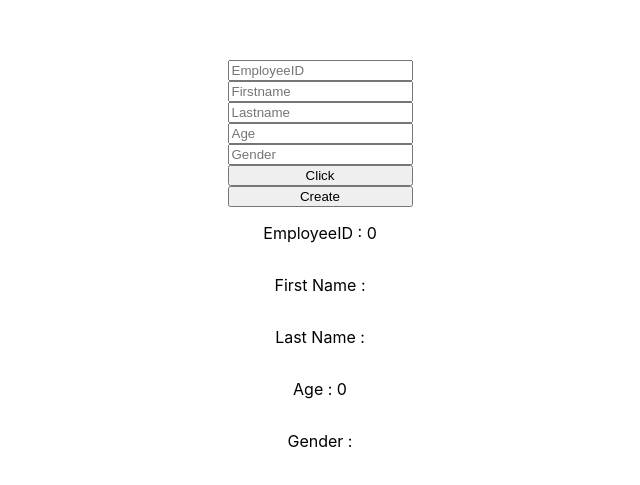
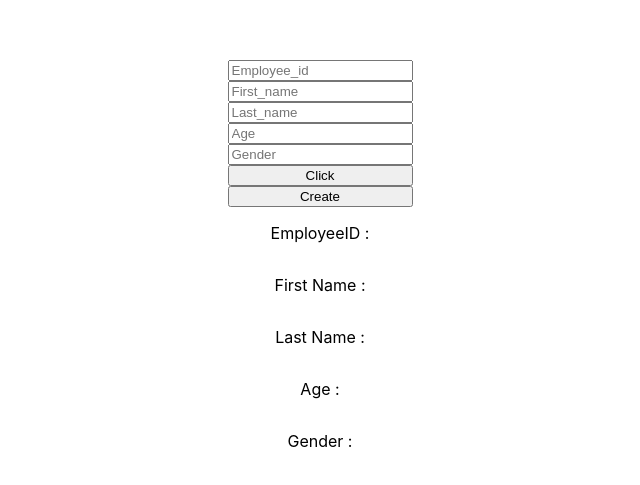
Before and after one commit to Driss404/SQLServer-React-AppFront, a React (Create React App) app: page / in a window 1280 px wide. Shown: the part 137-622 px from the top of the page, without its empty margins (320-960 px from the left). Built offline with nearby package versions, Linux system fonts and the light colour scheme.

Commit message:
commit: creating a request, sending it to server, recieving data from DB, displaying the data on the UI

```diff
--- a/dbFiles/dbOperation.js
+++ b/dbFiles/dbOperation.js
@@ -1,11 +1,12 @@
 const   config  = require('./dbConfig'),
         sql     = require('mssql');
 
-const getEmployees = async() => {
+const getEmployees = async(fname) => {
     try {
         let pool = await sql.connect(config);
         let employees = await pool.request()
-        .query(`SELECT * FROM EmployeeDemographics`)
+            .query(`SELECT * FROM EmployeeDemographics WHERE First_name = '${fname}'`)
+            // .query(`SELECT * FROM EmployeeDemographics`)
         console.log(employees);
         return employees;
     }
--- a/server.js
+++ b/server.js
@@ -13,10 +13,10 @@ app.use(express.json());
 app.use(express.urlencoded());
 app.use(cors());
 
-app.post('/api', function (req, res){
+app.post('/api', async (req, res) => {
     console.log('Called');
-
-    res.send({result: 'go away'}); //API Result Back
+    const result = await dbOperation.getEmployees(req.body.name);
+    res.send(result.recordset); //API Result Back
 })
 // const result = await dbOperation.getEmployees(); // res.send(result)
 app.post('/hello', function (req, res){
--- a/src/App.js
+++ b/src/App.js
@@ -3,12 +3,12 @@ import React, {useState, /*useEffect*/} from 'react';
 
 function App() {
   const [returnedData, setReturnedData] = useState(['helloo']);
-  const [employee, setEmployee] = useState({EmployeeID: 0, Firstname: '', Lastname: '', Age:0, Gender: ''});
+  const [employee, setEmployee] = useState({Employee_id: 0, First_name: '', Last_name: '', Age:0, Gender: ''});
 
   const setInput = (e) => {
     const {name, value} = e.target;
     console.log(value);
-    if (name === "EmployeeID" || name === "Age") {
+    if (name === "Employee_id" || name === "Age") {
       setEmployee(prevState => ({
         ...prevState,
         [name]: parseInt(value)
@@ -30,7 +30,7 @@ function App() {
         'Accept': 'application/json'
       },
       body: JSON.stringify({
-        name: employee.Firstname
+        name: employee.First_name
       })
     })
     .then(res => res.json())
@@ -42,16 +42,16 @@ function App() {
     <div className="App">
       <input
         type="number"
-        name="EmployeeID"
-        placeholder='EmployeeID'
+        name="Employee_id"
+        placeholder='Employee_id'
         onChange={setInput}/>
       <input
-        name="Firstname"
-        placeholder='Firstname'
+        name="First_name"
+        placeholder='First_name'
         onChange={setInput}/>
       <input
-        name="Lastname"
-        placeholder='Lastname'
+        name="Last_name"
+        placeholder='Last_name'
         onChange={setInput}/>
       <input
         type="number"
@@ -64,11 +64,11 @@ function App() {
         onChange={setInput}/>
       <button onClick={() => fetchData()}> Click</button>
       <button onClick={() => fetchData()}> Create</button>
-      <p>EmployeeID : {employee.EmployeeID}</p>
-      <p>First Name : {employee.Firstname}</p>
-      <p>Last Name :  {employee.Lastname}</p>
-      <p>Age :        {employee.Age}</p>
-      <p>Gender :     {employee.Gender}</p>
+      <p>EmployeeID : {returnedData.Employee_id}</p>
+      <p>First Name : {returnedData.First_name}</p>
+      <p>Last Name :  {returnedData.Last_name}</p>
+      <p>Age :        {returnedData.Age}</p>
+      <p>Gender :     {returnedData.Gender}</p>
     </div>
   );
 }
```
